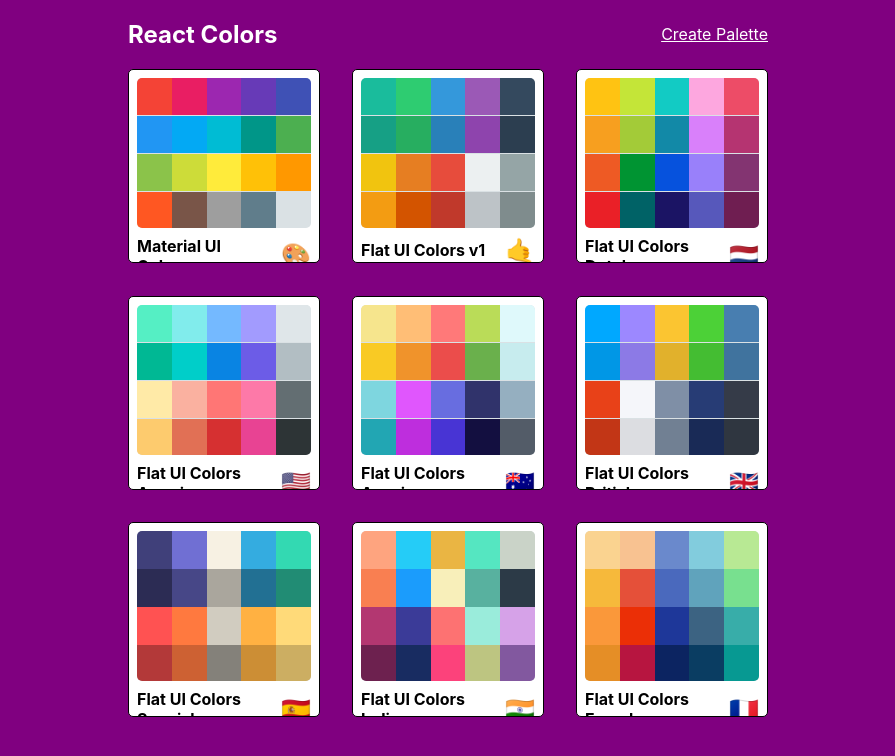
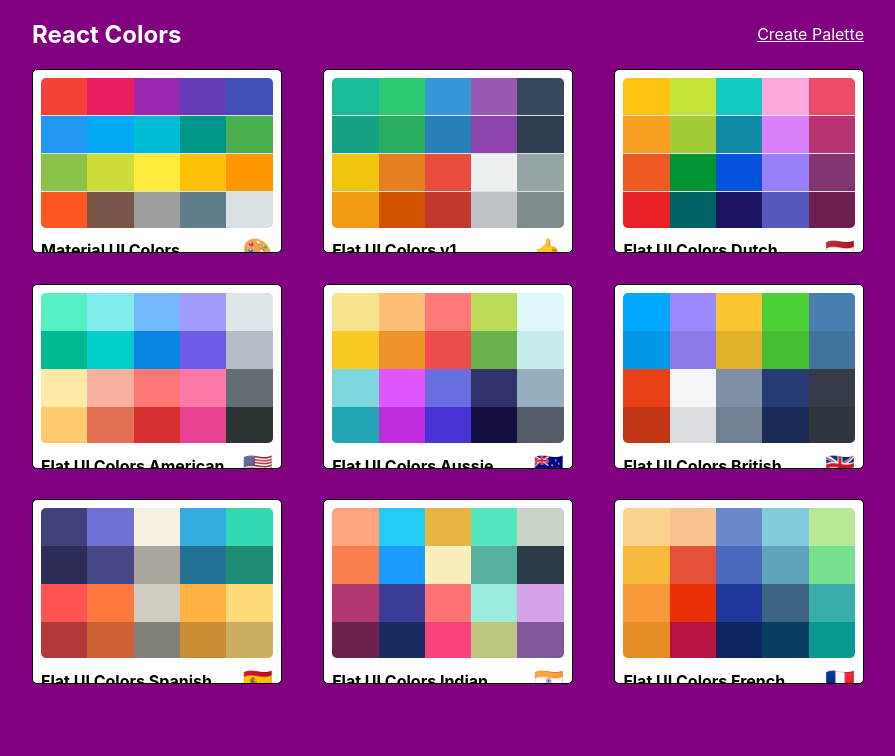
Before and after one commit to MahsinSaifullah/MahsinSaifullah, a React (Create React App) app: page / in a window 1280 px wide. Shown: the top 756 px of the page, without its empty margins (192-1087 px from the left). Built offline with nearby package versions, Linux system fonts and the light colour scheme.

Commit message:
Make PaletteList responsive

```diff
--- a/src/styles/PaletteListStyles.js
+++ b/src/styles/PaletteListStyles.js
@@ -1,3 +1,4 @@
+import sizes from './sizes';
 export default {
 	root: {
 		backgroundColor: 'purple',
@@ -11,7 +12,22 @@
 		display: 'flex',
 		alignItems: 'flex-start',
 		flexDirection: 'column',
-		flexWrap: 'wrap'
+		flexWrap: 'wrap',
+		[sizes.down('xl')]: {
+			width: '65%'
+		},
+		[sizes.down('lg')]: {
+			width: '70%'
+		},
+		[sizes.down('md')]: {
+			width: '60%'
+		},
+		[sizes.down('sm')]: {
+			width: '70%'
+		},
+		[sizes.down('xs')]: {
+			width: '50%'
+		}
 	},
 	nav: {
 		display: 'flex',
@@ -28,6 +44,14 @@
 		width: '100%',
 		display: 'grid',
 		gridTemplateColumns: 'repeat(3, 30%)',
-		gridGap: '5%'
+		gridGap: '5%',
+		[sizes.down('md')]: {
+			gridTemplateColumns: 'repeat(2, 50%)',
+			gridGap: '4%'
+		},
+		[sizes.down('xs')]: {
+			gridTemplateColumns: 'repeat(1, 100%)',
+			gridGap: '2%'
+		}
 	}
 };
--- a/src/styles/sizes.js
+++ b/src/styles/sizes.js
@@ -4,7 +4,8 @@
 			xs: '575.98px',
 			sm: '767.98px',
 			md: '991.98px',
-			lg: '1199.98px'
+			lg: '1199.98px',
+			xl: '1350px'
 		};
 
 		return `@media(max-width: ${sizes[size]})`;
```
